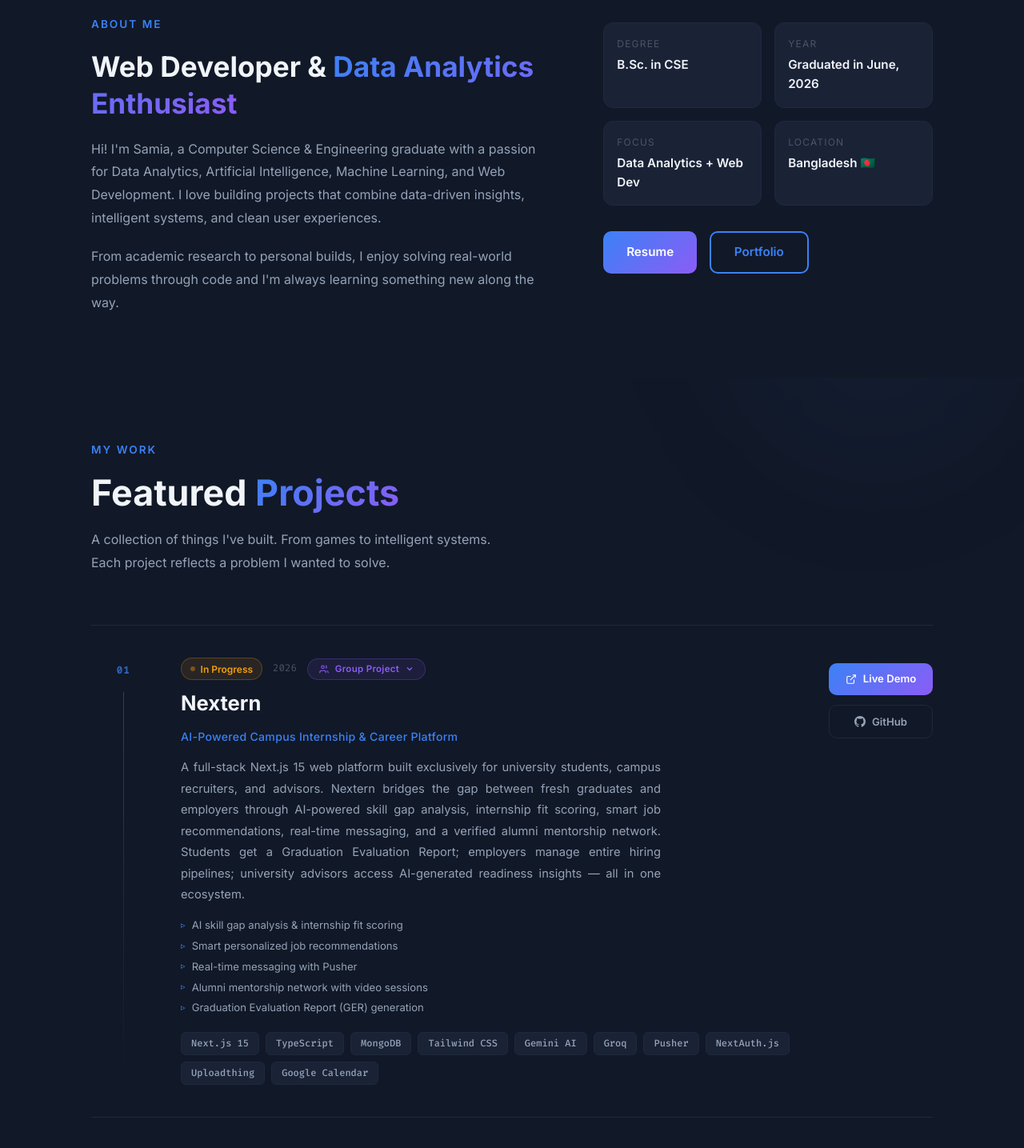
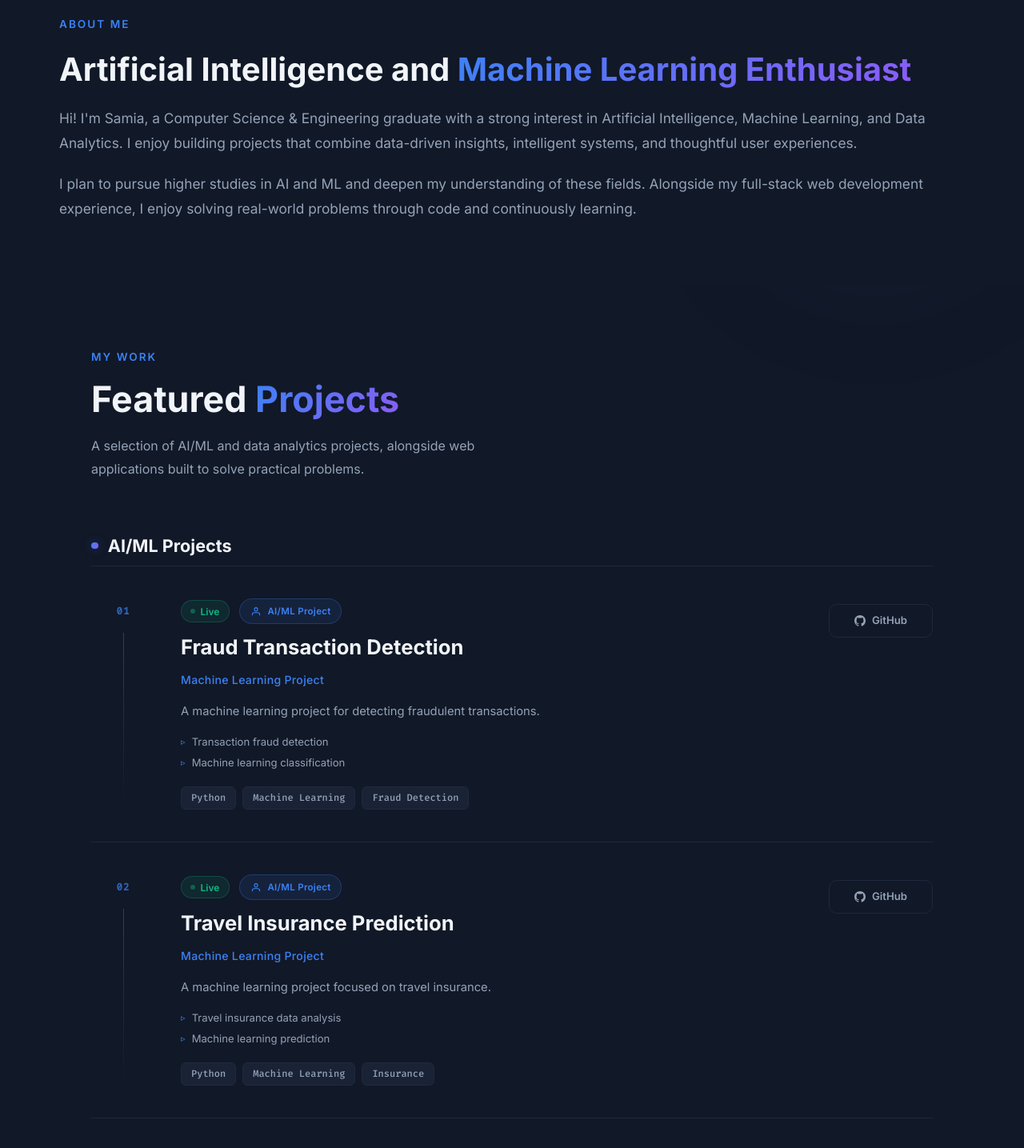
Before and after one commit to Samia2310/Samia-Portfolio, a React (Create React App) app: page / in a window 1280 px wide. Shown: the part 860-2295 px from the top of the page at 80% size. Built offline with nearby package versions, Linux system fonts and the light colour scheme; the HTML template or start-up script is replaced by a standard one.

Commit message:
AI/ML integration

```diff
--- a/src/components/About.css
+++ b/src/components/About.css
@@ -4,7 +4,7 @@
 }
 
 .about-container {
-  max-width: 1100px;
+  max-width: 1180px;
   margin: 0 auto;
   padding: 0 1.5rem;
 }
@@ -15,7 +15,7 @@
 .about-desktop {
   display: flex;
   align-items: flex-start;
-  gap: 4rem;
+  gap: 3rem;
 }
 
 .about-mobile {
@@ -23,7 +23,7 @@
 }
 
 .about-left {
-  flex: 1.4;
+  flex: 1.1;
   display: flex;
   flex-direction: column;
   gap: 1.2rem;
@@ -47,7 +47,7 @@
 
 .about-left h2,
 .mobile-header h2 {
-  font-size: 2.2rem;
+  font-size: 2.5rem;
   font-weight: 700;
   color: var(--text-primary);
   line-height: 1.3;
@@ -55,7 +55,7 @@
 
 .about-left p,
 .mobile-header p {
-  font-size: 1rem;
+  font-size: 1.08rem;
   color: var(--text-secondary);
   line-height: 1.8;
 }
@@ -70,7 +70,8 @@
   display: flex;
   flex-direction: column;
   gap: 0.3rem;
-  padding: 1rem;
+  min-height: 132px;
+  padding: 1.2rem;
   background: var(--bg-card);
   border: 1px solid var(--border);
   border-radius: 12px;
@@ -82,14 +83,14 @@
 }
 
 .info-label {
-  font-size: 0.75rem;
+  font-size: 0.82rem;
   color: var(--text-muted);
   text-transform: uppercase;
   letter-spacing: 1.2px;
 }
 
 .info-value {
-  font-size: 0.95rem;
+  font-size: 1.08rem;
   color: var(--text-primary);
   font-weight: 600;
 }
@@ -144,14 +145,14 @@
 /* ── Large desktops (1200px) ── */
 @media (max-width: 1200px) {
   .about-desktop { gap: 3rem; }
-  .about-left h2 { font-size: 2rem; }
+  .about-left h2 { font-size: 2.25rem; }
 }
 
 /* ── Small laptops (1024px) ── */
 @media (max-width: 1024px) {
   .about-desktop { gap: 2.5rem; }
-  .about-left h2 { font-size: 1.8rem; }
-  .about-left p { font-size: 0.95rem; }
+  .about-left h2 { font-size: 2.05rem; }
+  .about-left p { font-size: 1rem; }
 }
 
 /* ═══════════════════════════
@@ -219,13 +220,14 @@
 
   .about-info {
     grid-template-columns: 1fr 1fr;
-    gap: 0.75rem;
+    gap: 0.9rem;
     width: 100%;
   }
 
   .info-item {
     align-items: flex-start;
-    padding: 0.9rem 1rem;
+    min-height: 122px;
+    padding: 1rem;
     border-radius: 12px;
   }
 
@@ -254,12 +256,12 @@
   .about { padding: 50px 0; }
   .about-container { padding: 0 1.4rem; }
 
-  .mobile-header h2 { font-size: 1.5rem; }
-  .mobile-header p { font-size: 0.87rem; }
+  .mobile-header h2 { font-size: 1.65rem; }
+  .mobile-header p { font-size: 0.92rem; }
 
-  .info-item { padding: 0.75rem 0.85rem; border-radius: 10px; }
-  .info-label { font-size: 0.68rem; }
-  .info-value { font-size: 0.88rem; }
+  .info-item { min-height: 112px; padding: 0.85rem; border-radius: 10px; }
+  .info-label { font-size: 0.7rem; }
+  .info-value { font-size: 0.92rem; }
 
   .about-btn.primary,
   .about-btn.secondary {
@@ -273,11 +275,12 @@
   .about { padding: 45px 0; }
   .about-container { padding: 0 1.1rem; }
 
-  .mobile-header h2 { font-size: 1.3rem; }
-  .mobile-header p { font-size: 0.82rem; }
+  .mobile-header h2 { font-size: 1.45rem; }
+  .mobile-header p { font-size: 0.86rem; }
 
-  .info-label { font-size: 0.65rem; }
-  .info-value { font-size: 0.83rem; }
+  .info-item { min-height: 104px; }
+  .info-label { font-size: 0.66rem; }
+  .info-value { font-size: 0.86rem; }
 
   .about-btn.primary,
   .about-btn.secondary {
--- a/src/components/About.js
+++ b/src/components/About.js
@@ -10,52 +10,22 @@ export default function About() {
           <div className="about-left">
             <span className="section-tag">About Me</span>
             <h2>
-              Web Developer &
+              Artificial Intelligence and
               <span style={{
                 background: "linear-gradient(135deg, #3B82F6, #8B5CF6)",
                 WebkitBackgroundClip: "text",
                 WebkitTextFillColor: "transparent",
                 backgroundClip: "text",
-              }}> Data Analytics Enthusiast</span>
+              }}> Machine Learning Enthusiast</span>
             </h2>
             <p>
-              Hi! I'm Samia, a Computer Science & Engineering graduate with a passion for Data Analytics, Artificial Intelligence, Machine Learning, and Web Development. I love building projects that combine data-driven insights, intelligent systems, and clean user experiences.
+              Hi! I'm Samia, a Computer Science & Engineering graduate with a strong interest in Artificial Intelligence, Machine Learning, and Data Analytics. I enjoy building projects that combine data-driven insights, intelligent systems, and thoughtful user experiences.
             </p>
             <p>
-              From academic research to personal builds, I enjoy solving real-world
-              problems through code and I'm always learning something new along the way.
+              I plan to pursue higher studies in AI and ML and deepen my understanding of these fields. Alongside my full-stack web development experience, I enjoy solving real-world problems through code and continuously learning.
             </p>
           </div>
 
-          <div className="about-right">
-            <div className="about-info">
-              <div className="info-item">
-                <span className="info-label">Degree</span>
-                <span className="info-value">B.Sc. in CSE</span>
-              </div>
-              <div className="info-item">
-                <span className="info-label">Year</span>
-                <span className="info-value">Graduated in June, 2026</span>
-              </div>
-              <div className="info-item">
-                <span className="info-label">Focus</span>
-                <span className="info-value">Data Analytics + Web Dev</span>
-              </div>
-              <div className="info-item">
-                <span className="info-label">Location</span>
-                <span className="info-value">Bangladesh 🇧🇩</span>
-              </div>
-            </div>
-
-            <div className="about-buttons">
-              <a href="/Samia tabassum Chowdhury's Resume.pdf" className="about-btn primary" target="_blank" rel="noreferrer">
-                Resume
-              </a>
-              <a href="https://samia-portfolio-gold.vercel.app" className="about-btn secondary" target="_blank" rel="noreferrer">
-                Portfolio
-              </a>
-            </div>
-          </div>
         </div>
 
         {/* Mobile Layout */}
@@ -64,52 +34,20 @@ export default function About() {
           <div className="mobile-header">
             <span className="section-tag">About Me</span>
             <h2>
-              CSE Graduate &
+              Artificial Intelligence and
               <span style={{
                 background: "linear-gradient(135deg, #3B82F6, #8B5CF6)",
                 WebkitBackgroundClip: "text",
                 WebkitTextFillColor: "transparent",
                 backgroundClip: "text",
-              }}> AI/ML Enthusiast</span>
+              }}> Machine Learning Enthusiast</span>
             </h2>
             <p>
-              Hi! I'm Samia, a Computer Science & Engineering graduate with a passion for Data Analytics, Artificial Intelligence, Machine Learning, and Web Development. I love building projects that combine data-driven insights, intelligent systems, and clean user experiences.
+              Hi! I'm Samia, a Computer Science & Engineering graduate with a strong interest in Artificial Intelligence, Machine Learning, and Data Analytics. I enjoy building projects that combine data-driven insights, intelligent systems, and thoughtful user experiences.
             </p>
             <p>
-              From academic research to personal projects, I enjoy solving real-world problems through code, analyzing data, and continuously learning new technologies along the way.
+              I plan to pursue higher studies in AI and ML and deepen my understanding of these fields. Alongside my full-stack web development experience, I enjoy solving real-world problems through code and continuously learning.
             </p>
-          </div>
-
-          <div className="mobile-divider">
-            <span></span>
-          </div>
-
-          <div className="about-info">
-            <div className="info-item">
-              <span className="info-label">Degree</span>
-              <span className="info-value">B.Sc. in CSE</span>
-            </div>
-            <div className="info-item">
-              <span className="info-label">Year</span>
-              <span className="info-value">Graduated in June, 2026</span>
-            </div>
-            <div className="info-item">
-              <span className="info-label">Focus</span>
-              <span className="info-value">Data Analytics + Web Dev</span>
-            </div>
-            <div className="info-item">
-              <span className="info-label">Location</span>
-              <span className="info-value">Bangladesh 🇧🇩</span>
-            </div>
-          </div>
-
-          <div className="about-buttons">
-            <a href="/Samia tabassum Chowdhury's Resume.pdf" className="about-btn primary" target="_blank" rel="noreferrer">
-              Resume
-            </a>
-            <a href="https://samia-portfolio-gold.vercel.app" className="about-btn secondary" target="_blank" rel="noreferrer">
-              Portfolio
-            </a>
           </div>
 
         </div>
--- a/src/components/Projects.css
+++ b/src/components/Projects.css
@@ -75,6 +75,28 @@
 }
 
 /* ── Project list ── */
+.project-section + .project-section {
+  margin-top: 3.5rem;
+}
+
+.project-section-title {
+  display: flex;
+  align-items: center;
+  gap: 0.75rem;
+  margin: 0 0 0.5rem;
+  color: var(--text-primary);
+  font-size: 1.35rem;
+  font-weight: 650;
+}
+
+.project-section-marker {
+  width: 0.55rem;
+  height: 0.55rem;
+  border-radius: 50%;
+  background: linear-gradient(135deg, #3B82F6, #8B5CF6);
+  box-shadow: 0 0 14px rgba(59, 130, 246, 0.35);
+}
+
 .projects-list {
   display: flex;
   flex-direction: column;
--- a/src/components/Projects.js
+++ b/src/components/Projects.js
@@ -120,6 +120,47 @@ const projects = [
     status: "Live",
     year: "2025",
   },
+  {
+    id: 6,
+    number: "01",
+    title: "Fraud Transaction Detection",
+    subtitle: "Machine Learning Project",
+    type: "AI/ML Project",
+    description:
+      "A machine learning project for detecting fraudulent transactions.",
+    tags: ["Python", "Machine Learning", "Fraud Detection"],
+    githubUrl:
+      "https://github.com/Samia2310/Fraud-Transaction-Detection_Machine-Learning-Project-",
+    features: ["Transaction fraud detection", "Machine learning classification"],
+    status: "Live",
+  },
+  {
+    id: 7,
+    number: "02",
+    title: "Travel Insurance Prediction",
+    subtitle: "Machine Learning Project",
+    type: "AI/ML Project",
+    description:
+      "A machine learning project focused on travel insurance.",
+    tags: ["Python", "Machine Learning", "Insurance"],
+    githubUrl:
+      "https://github.com/Samia2310/Travel-Insurance_Machine-Learning-Project-",
+    features: ["Travel insurance data analysis", "Machine learning prediction"],
+    status: "Live",
+  },
+  {
+    id: 8,
+    number: "03",
+    title: "Travel Insurance Prediction",
+    subtitle: "Machine Learning Project",
+    type: "AI/ML Project",
+    description: "A machine learning project focused on travel insurance.",
+    tags: ["Python", "Machine Learning", "Insurance"],
+    githubUrl:
+      "https://github.com/Samia2310/Travel-Insurance_Machine-Learning-Project-",
+    features: ["Travel insurance data analysis", "Machine learning prediction"],
+    status: "Live",
+  },
 ];
 
 export default function Projects() {
@@ -140,13 +181,22 @@ export default function Projects() {
             Featured <span className="gradient-text">Projects</span>
           </h2>
           <p className="projects-subtitle">
-            A collection of things I've built. From games to intelligent systems.
-            Each project reflects a problem I wanted to solve.
+            A selection of AI/ML and data analytics projects, alongside web
+            applications built to solve practical problems.
           </p>
         </div>
 
+        {[
+          { id: "ai-ml", title: "AI/ML Projects", items: projects.slice(5) },
+          { id: "web", title: "Web Projects", items: projects.slice(0, 5) },
+        ].map((section) => (
+          <div className="project-section" key={section.id}>
+            <h3 className="project-section-title">
+              <span className="project-section-marker" />
+              {section.title}
+            </h3>
             <div className="projects-list">
-          {projects.map((project) => (
+          {section.items.map((project) => (
             <div
               key={project.id}
               className={
@@ -174,7 +224,9 @@ export default function Projects() {
                       {project.status}
                     </span>
 
+                    {project.year && (
                       <span className="project-year">{project.year}</span>
+                    )}
 
                     {project.type === "Group Project" ? (
                       <div className="team-dropdown-wrapper">
@@ -285,6 +337,7 @@ export default function Projects() {
               </div>
 
               <div className="project-right">
+                {project.liveUrl && (
                   <a
                     href={project.liveUrl}
                     target="_blank"
@@ -298,6 +351,7 @@ export default function Projects() {
                     </svg>
                     Live Demo
                   </a>
+                )}
 
                 <a
                   href={project.githubUrl}
@@ -315,6 +369,8 @@ export default function Projects() {
           ))}
             </div>
           </div>
+        ))}
+      </div>
     </section>
   );
 }
```
Also changed, not shown: src/components/Hero.css (+0 -10 lines), src/components/Hero.js (+12 -23 lines). Lines whose indentation alone changed are shown as unchanged.
